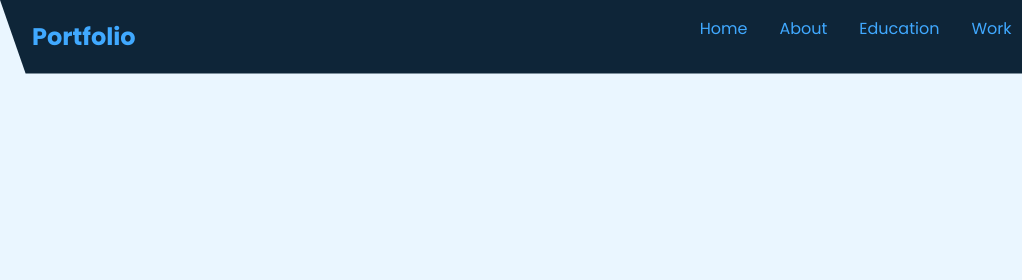
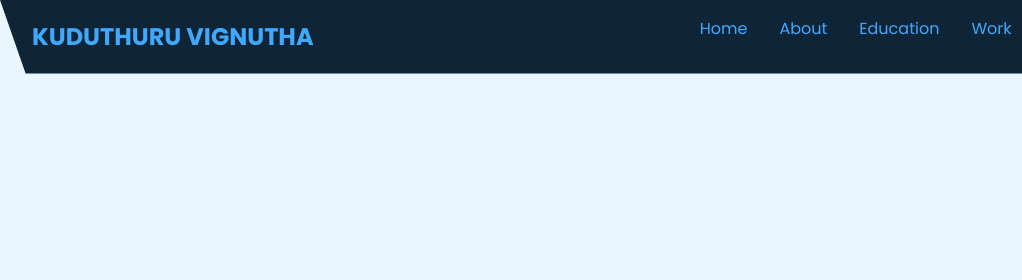
Before and after one commit to vignuthaK/Personal-Portfolio, a plain HTML site: page index.html in a window 1280 px wide. Shown: the top 280 px of the page, 0-1022 px from the left. Drawn offline with Linux system fonts and the light colour scheme.

Commit message:
index.html

```diff
--- a/index.html
+++ b/index.html
@@ -10,7 +10,7 @@
 <body>
     <!-- Navigation -->
     <nav>
-        <div class="logo">Portfolio</div>
+        <div class="logo">KUDUTHURU VIGNUTHA</div>
         <ul class="nav-links">
             <li><a href="#home">Home</a></li>
             <li><a href="#about">About</a></li>
```
